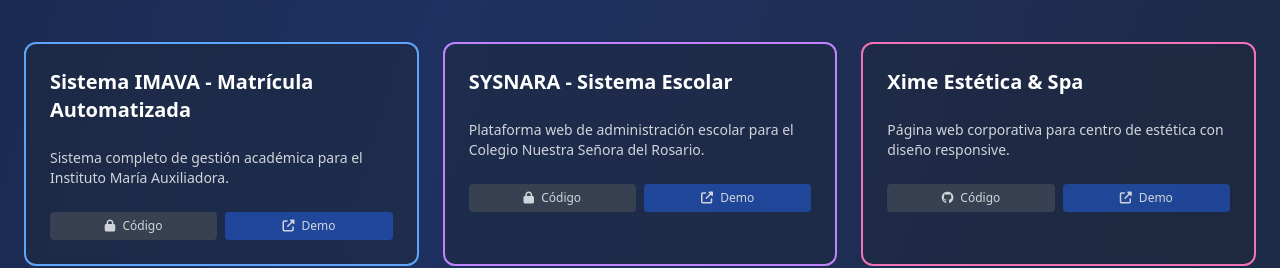
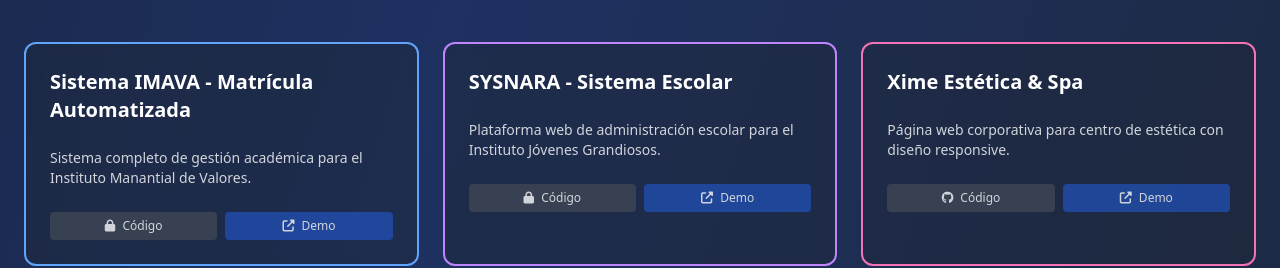
Before and after one commit to Gallardo09/Portfolio, a React (Create React App) app: page / in a window 1280 px wide. Shown: the part 2820-3088 px from the top of the page. Built offline with nearby package versions, Linux system fonts and the light colour scheme.

Commit message:
Agregando Descripción en Proyectos

```diff
--- a/src/App.js
+++ b/src/App.js
@@ -540,7 +540,7 @@ const skills = [
     {
       id: 1,
       title: "Sistema IMAVA - Matrícula Automatizada",
-      content: "Sistema completo de gestión académica para el Instituto María Auxiliadora.",
+      content: "Sistema completo de gestión académica para el Instituto Manantial de Valores.",
       color: "blue",
       technologies: ["Windows Forms", "C#", "SQL Server", "Reporting Services"],
       year: "2023",
@@ -554,7 +554,7 @@ const skills = [
     {
       id: 2,
       title: "SYSNARA - Sistema Escolar",
-      content: "Plataforma web de administración escolar para el Colegio Nuestra Señora del Rosario.",
+      content: "Plataforma web de administración escolar para el Instituto Jóvenes Grandiosos.",
       color: "purple",
       technologies: [".NET Core 8", "SQL Server", "Bootstrap", "JavaScript"],
       year: "2024",
```
